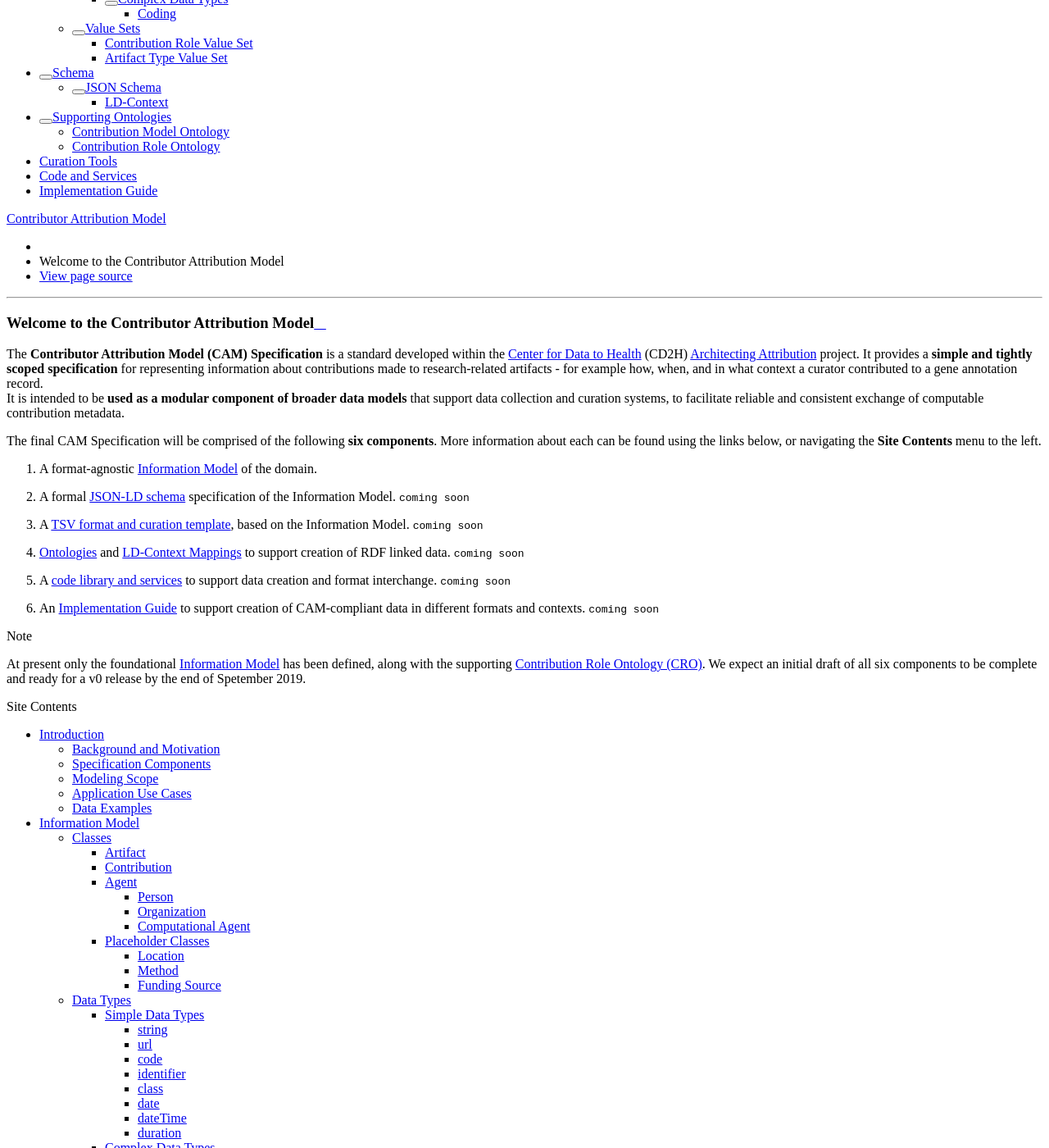
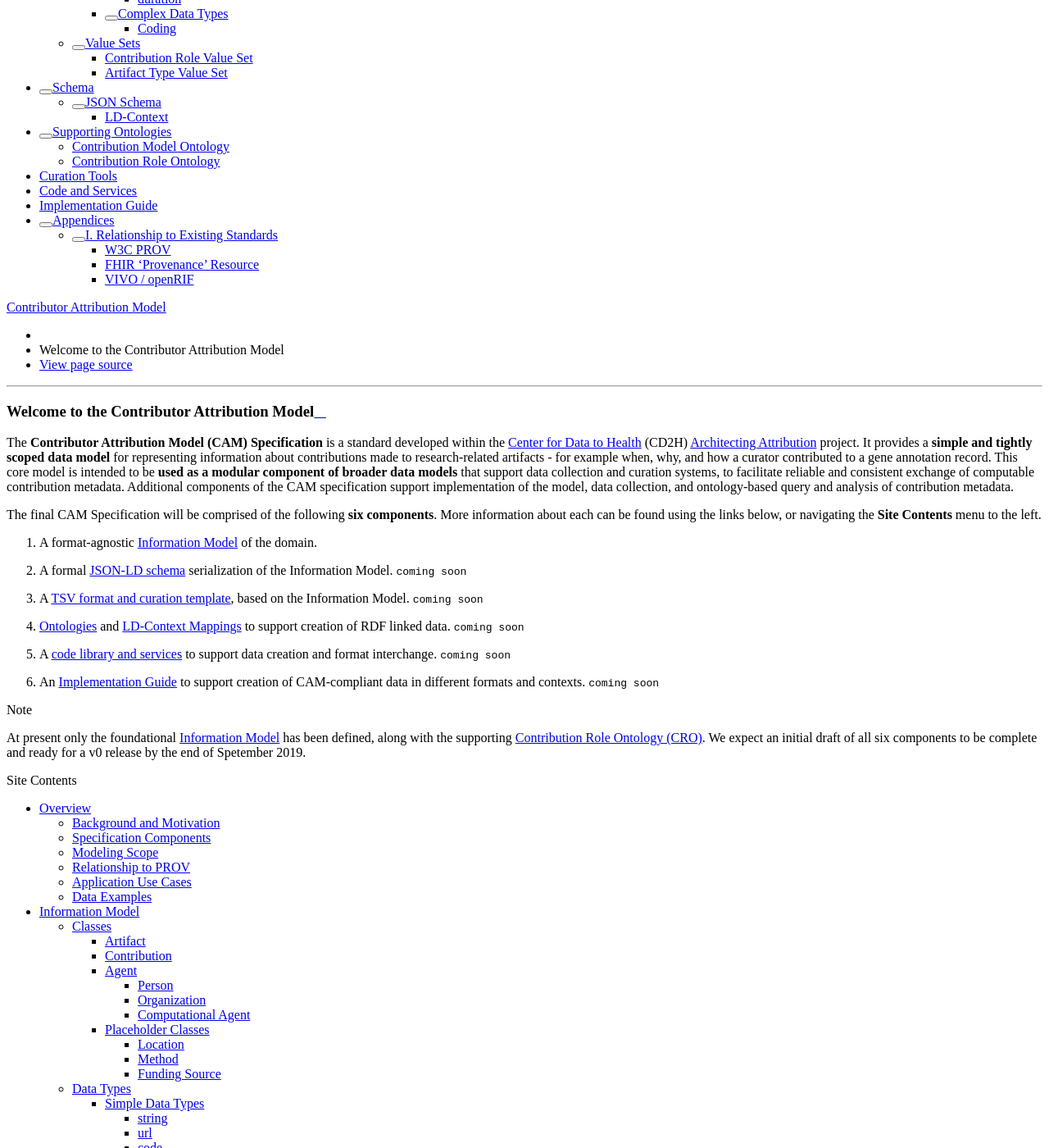
Before and after one commit to data2health/contributor-attribution-model, a Sphinx documentation site: the page built from docs/source/index.rst, in a window 1280 px wide and 1400 px high, scrolled down 1016 px. Shown: the whole window at 82% size. Built offline with Sphinx 7.4.7 and the Read the Docs theme 2.0.0, drawn with Linux system fonts in a browser that asks for light colours; pages that are not in the unit, such as notebooks, are missing from menus; some of the changed text lies outside the part shown.

Commit message:
adding appendices, and some initial text about PROV

```diff
--- /dev/null
+++ b/docs/source/appendices/relationships_to_standards.rst
@@ -0,0 +1,20 @@
+.. _relationship-to-standards:
+
+I. Relationship to Existing Standards
+!!!!!!!!!!!!!!!!!!!!!!!!!
+
+Coming soon . . .
+
+
+W3C PROV
+@@@@@@@@
+
+
+
+
+FHIR 'Provenance' Resource
+@@@@@@@@@@@@@@@@@@@@@@@@@@
+
+
+VIVO / openRIF
+@@@@@@@@@@@@@@
--- a/docs/source/index.rst
+++ b/docs/source/index.rst
@@ -2,15 +2,14 @@
    sphinx-quickstart on Tue Sep  3 09:48:09 2019.
 
 Welcome to the Contributor Attribution Model
-!!!!!!!!!!!!!!!!!!!!!!!!!!!!!!!!!!!!!!!!
+!!!!!!!!!!!!!!!!!!!!!!!!!!!!!!!!!!!!!!!!!!!!
 
-| The **Contributor Attribution Model (CAM) Specification** is a standard developed within the `Center for Data to Health <https://github.com/data2health>`_ (CD2H) `Architecting Attribution <https://github.com/data2health/architecting_attribution>`_ project. It provides a **simple and tightly scoped specification** for representing information about contributions made to research-related artifacts - for example how, when, and in what context a curator contributed to a gene annotation record.
-| It is intended to be **used as a modular component of broader data models** that support data collection and curation systems, to facilitate reliable and consistent exchange of computable contribution metadata.
+The **Contributor Attribution Model (CAM) Specification** is a standard developed within the `Center for Data to Health <https://github.com/data2health>`_ (CD2H) `Architecting Attribution <https://github.com/data2health/architecting_attribution>`_ project. It provides a **simple and tightly scoped data model** for representing information about contributions made to research-related artifacts - for example when, why, and how a curator contributed to a gene annotation record. This core model is intended to be **used as a modular component of broader data models** that support data collection and curation systems, to facilitate reliable and consistent exchange of computable contribution metadata. Additional components of the CAM specification support implementation of the model, data collection, and ontology-based query and analysis of contribution metadata.
 
 The final CAM Specification will be comprised of the following **six components**. More information about each can be found using the links below, or navigating the **Site Contents** menu to the left.
 
 1. A format-agnostic :ref:`information-model` of the domain.
-2. A formal :ref:`JSON-LD schema <json-schema>` specification of the Information Model. ``coming soon``
+2. A formal :ref:`JSON-LD schema <json-schema>` serialization of the Information Model. ``coming soon``
 3. A :ref:`TSV format and curation template <tsv-format>`, based on the Information Model. ``coming soon``
 4. :ref:`Ontologies <ontologies>` and :ref:`LD-Context Mappings <ld-context>` to support creation of RDF linked data. ``coming soon``
 5.  A :ref:`code library and services <code-and-services>` to support data creation and format interchange. ``coming soon``
@@ -29,6 +28,7 @@
    tsv_format
    code_and_services
    implementation_guide/index
+   appendices/index
 
 
 
--- a/docs/source/introduction.rst
+++ b/docs/source/introduction.rst
@@ -1,18 +1,17 @@
-Introduction
-!!!!!!!!!!!!
+Overview
+!!!!!!!!
 
-| The **Contributor Attribution Model (CAM) Specification** is a standard developed within the `Center for Data to Health <https://github.com/data2health>`_ (CD2H) `Architecting Attribution <https://github.com/data2health/architecting_attribution>`_ project. It provides a **simple and tightly scoped specification** for representing information about contributions made to research-related artifacts - for example when, why, and how a curator contributed to a gene annotation record.
-| It is intended to be **used as a modular component of broader data models** that support data collection and curation systems, to facilitate reliable and consistent exchange of computable contribution metadata.
+The **Contributor Attribution Model (CAM) Specification** is a standard developed within the `Center for Data to Health <https://github.com/data2health>`_ (CD2H) `Architecting Attribution <https://github.com/data2health/architecting_attribution>`_ project. It provides a **simple and tightly scoped data model** for representing information about contributions made to research-related artifacts - for example when, why, and how a curator contributed to a gene annotation record. This core model is intended to be **used as a modular component of broader data models** that support data collection and curation systems, to facilitate reliable and consistent exchange of computable contribution metadata. Additional components of the CAM specification support implementation of the model, data collection, and ontology-based query and analysis of contribution metadata.
 
 Background and Motivation
 @@@@@@@@@@@@@@@@@@@@@@@@@
 Open science, team science, and a drive to understand meaningful outcomes have transformed research at all levels. Scholars and researchers contribute to research and scholarship in ways that can no longer be recognized via traditional means of publication counts and grant dollars received. Efforts to rigorously attribute, evaluate, and reward such contributions must be built on a data models that facilitate nuanced and computable characterization of research products, and the context in which they are developed and used. Unfortunately, little infrastructure exists to identify, aggregate, present, and understand the impact of non-traditional contributions (e.g. curation or data analysis). Challenges to recognizing these contributions are technical as well as cultural, and addressing them requires an approach that assimilates various perspectives for investigators and organizations, alike.
 
-Here we define a simple yet powerful ontology-based **Contributor Attribution Model (CAM)** Specification that aims to address these challenges, and is comprised of hte following components:
+| Here we define an ontology-based **Contributor Attribution Model (CAM)** specification that aims to address these challenges. The data model itself was designed to be **as simple, intuitive, and concise a representation as possible**, so as to minimize barriers to adoption by diverse systems where use of community standards has historically been an unexplored or prohibitive endeaevor.
+| The specification as a whole includes the following components:
 
 Specification Components
 @@@@@@@@@@@@@@@@@@@@
-
 
 
 1. An :ref:`information-model` (IM) that represents an informal, format-agnostic specification of the domain.
@@ -34,6 +33,14 @@
    **Figure 1**: Definition of core classes and relationships in the CAM. A structured representation of each class can be found in the :ref:`Information Model<information-model>`, and a formal specification provided by a :ref:`JSON schema <json-schema>`.
 
 This three object structure is intended to be used as a **module** in the context of a larger data model that captures the complete semantics of a given domain or use case. Implementations can refine or extend the CAM in different ways to suit their specific domain and use case, as described in more detail in the :ref:`implementation-guide`.
+
+
+Relationship to PROV
+@@@@@@@@@@@@@@@@@@@@
+The CAM is based on a subset of the `W3C PROV specification <https://www.w3.org/2011/prov/wiki/Main_Page>`_ that covers contributor attribution, but has been tailored to fit our use case more directly. The CAM was developed independently from PROV due to a few small but significant semantic and normative incompatibilities (see :ref:`Appendix I <relationship-to-standards>`), which prevented it from meeting our primary requirement for as simple and concise a model as necessary. But ongoing efforts aim to achieve a level of semantic and terminological alignment that would allow CAM to be implemented as a formal extension/profile of PROV.
+
+Mappings between the CAM and PROV models are provided in :ref:`Appendix I <relationship-to-standards>`, where areas of semantic incompatibility and efforts toward harmonization are also discussed. Mappings between the CAM and the `FHIR Provenance resource <https://www.hl7.org/fhir/provenance.html>`_, which is also based on the PROV model, are also described here.
+
 
 Application Use Cases
 @@@@@@@@@@@@@@@@@@@@@
```
Also changed, not shown: docs/source/appendices/index.rst (added, +14 -0 lines), docs/source/appendices/curies.rst (added).
